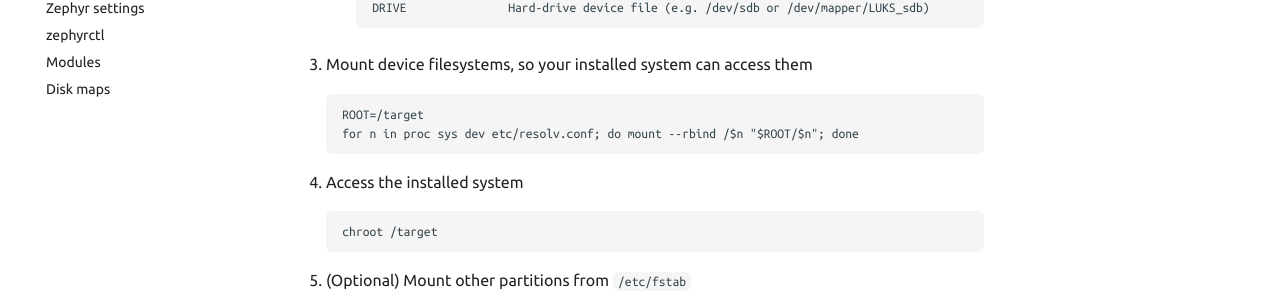
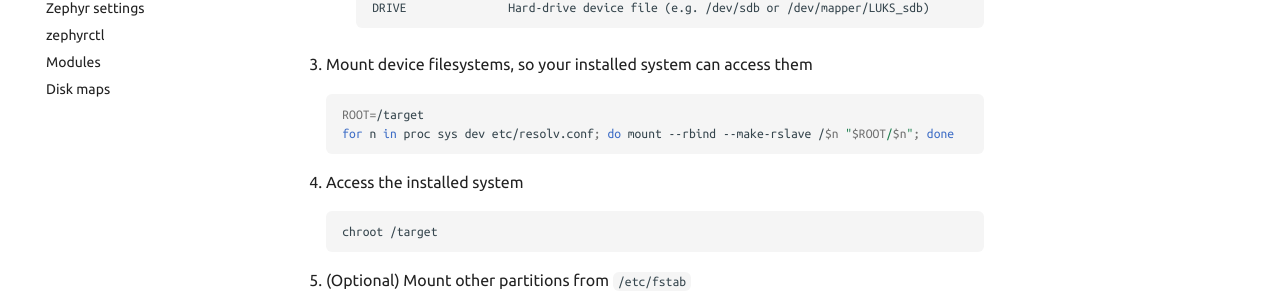
Before and after one commit to es-progress/zephyr, an MkDocs documentation site: the page built from docs/know-how/rescue.md, in a window 1280 px wide and 900 px high, scrolled down 1360 px. Shown: the part 414-714 px from the top of the window. Built offline with MkDocs 1.6.1 and Material for MkDocs 9.7.7, drawn with Linux system fonts in a browser that asks for light colours; emoji names are drawn with the system emoji font; comment, search, counter and statistics services are not loaded; some of the changed text lies outside the part shown.

Commit message:
docs: add syntax info to code blocks

````diff
--- a/docs/know-how/rescue.md
+++ b/docs/know-how/rescue.md
@@ -64,7 +64,7 @@ Basically you boot from a live USB and chroot to the installed system.
         ```
 
     1. Create mount point
-        ```
+        ```bash
         mkdir /target
         ```
     1. Mount drive
@@ -77,16 +77,16 @@ Basically you boot from a live USB and chroot to the installed system.
         ```
 
 1. Mount device filesystems, so your installed system can access them
-    ```
+    ```bash
     ROOT=/target
-    for n in proc sys dev etc/resolv.conf; do mount --rbind /$n "$ROOT/$n"; done
+    for n in proc sys dev etc/resolv.conf; do mount --rbind --make-rslave /$n "$ROOT/$n"; done
     ```
 1. Access the installed system
-    ```
+    ```bash
     chroot /target
     ```
 1. (Optional) Mount other partitions from `/etc/fstab`
-    ```
+    ```bash
     mount -a
     ```
 
````
Also changed, not shown: docs/install.md (+3 -3 lines), docs/know-how/create-boot-usb.md (+2 -2 lines), docs/know-how/erase-disk.md (+2 -2 lines), docs/profiles.md (+2 -2 lines), docs/remix.md (+3 -3 lines).
